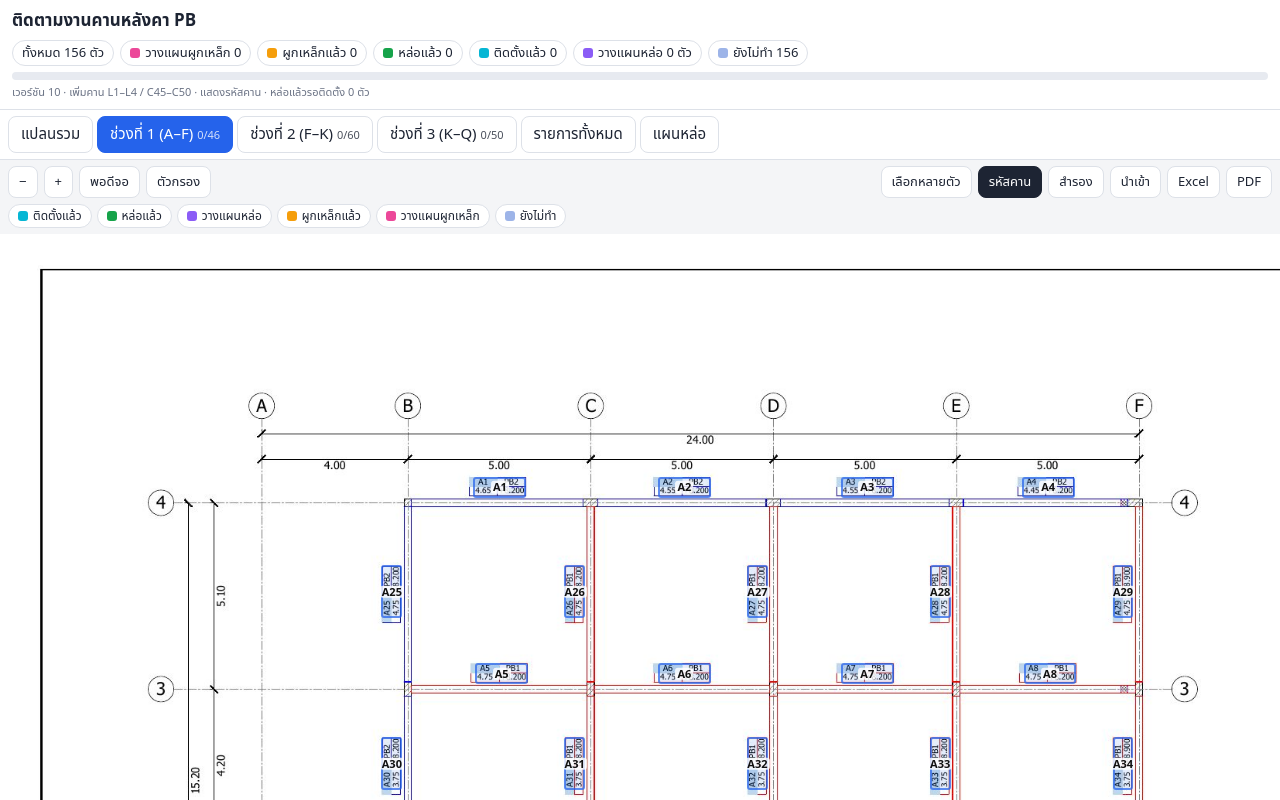
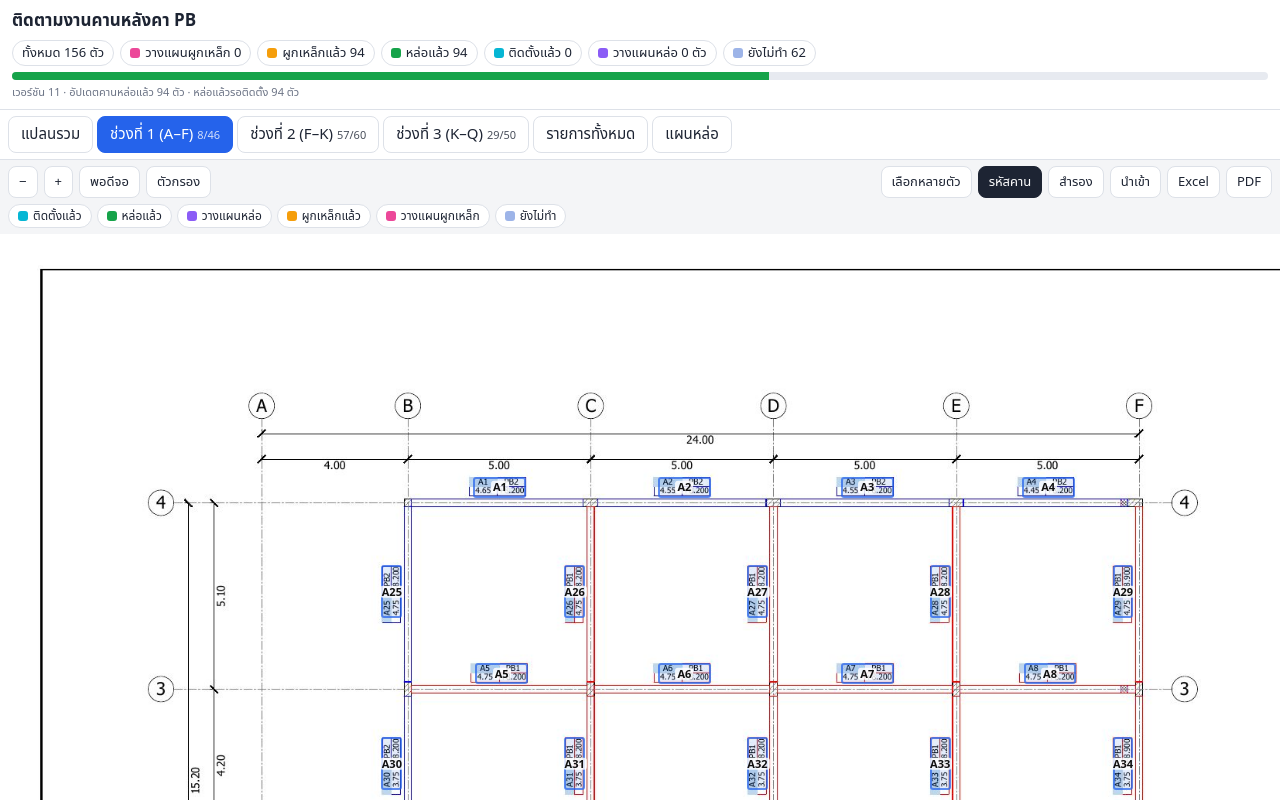
Before and after one commit to detbordin/roof-beam-tracker, a plain HTML site: page index.html in a window 1280 px wide. Drawn offline with Linux system fonts and the light colour scheme.

Commit message:
v11: อัปเดตคานหล่อแล้ว 94 ตัว (A, B, C, L)
Co-Authored-By: Claude Sonnet 5.5 <noreply@anthropic.com>
Claude-Session: https://claude.ai/code/session_01X4k3ojS7MLEFgNohebzi9T

```diff
--- a/index.html
+++ b/index.html
@@ -166,6 +166,17 @@ function esc(s){return String(s).replace(/[&<>"]/g,function(c){return{'&':'&amp;
 
 // ---------- persistence (localStorage) ----------
 try{var raw=localStorage.getItem(LSK);if(raw){var o=JSON.parse(raw);if(o&&o.state)STATE=o.state}}catch(e){}
+// ---------- one-time data update: beams already poured (list of 27 พ.ย. 69) ----------
+(function(){
+  var KEY='roofbeam-tracker-seed-20261127';
+  try{if(localStorage.getItem(KEY))return}catch(e){}
+  'A9 A14 A19 A20 A35 A41 A42 A46 B1 B2 B3 B4 B5 B6 B7 B8 B9 B10 B11 B12 B13 B14 B15 B16 B17 B18 B19 B21 B22 B23 B24 B25 B26 B27 B28 B29 B30 B31 B32 B33 B34 B35 B36 B39 B40 B41 B42 B43 B44 B45 B46 B47 B48 B49 B50 B51 B52 B53 B54 B55 B56 C1 C2 C3 C4 C5 C6 C7 C8 C10 C11 C12 C13 C17 C18 C19 C22 C23 C24 C26 C28 C31 C32 C33 C35 C37 C38 C39 C42 C43 L1 L2 L3 L4'.split(' ').forEach(function(id){
+    var s=STATE[id]||(STATE[id]={});
+    if(!s.p)s.p=s.i||'2026-11-27';
+    if(!s.t)s.t=s.p;
+  });
+  try{localStorage.setItem(LSK,JSON.stringify({state:STATE}));localStorage.setItem(KEY,'1')}catch(e){}
+})();
 function localSave(){try{localStorage.setItem(LSK,JSON.stringify({state:STATE}));saveMsg='บันทึกในเครื่องนี้แล้ว'}catch(e){saveMsg='บันทึกไม่ได้ (เบราว์เซอร์บล็อกที่เก็บข้อมูล)'}}
 function changed(){localSave();paintHeader()}
 function dl(name,mime,text){
@@ -372,7 +383,7 @@ function paintHeader(){
   '<span class="pill"><i style="background:#06b6d4"></i>ติดตั้งแล้ว '+c.i+'</span>'+
   '<span class="pill"><i style="background:#8b5cf6"></i>วางแผนหล่อ '+c.w+' ตัว'+(c.w?' · '+c.wv.toFixed(2)+' ลบ.ม.':'')+'</span>'+
   '<span class="pill"><i style="background:#9db4e8"></i>ยังไม่ทำ '+(c.n-c.t-c.p)+'</span></div>'+
-  '<div class="bar"><b style="background:#06b6d4;width:'+(c.i/c.n*100)+'%"></b><b style="background:var(--pour);width:'+((c.p-c.i)/c.n*100)+'%"></b><b style="background:var(--tie);width:'+(c.t/c.n*100)+'%"></b></div><div class="ver">เวอร์ชัน 10 · เพิ่มคาน L1–L4 / C45–C50 · แสดงรหัสคาน · หล่อแล้วรอติดตั้ง '+(c.p-c.i)+' ตัว</div>';
+  '<div class="bar"><b style="background:#06b6d4;width:'+(c.i/c.n*100)+'%"></b><b style="background:var(--pour);width:'+((c.p-c.i)/c.n*100)+'%"></b><b style="background:var(--tie);width:'+(c.t/c.n*100)+'%"></b></div><div class="ver">เวอร์ชัน 11 · อัปเดตคานหล่อแล้ว 94 ตัว · หล่อแล้วรอติดตั้ง '+(c.p-c.i)+' ตัว</div>';
 }
 function paintNav(){
   var nv=document.getElementById('nav');
```
